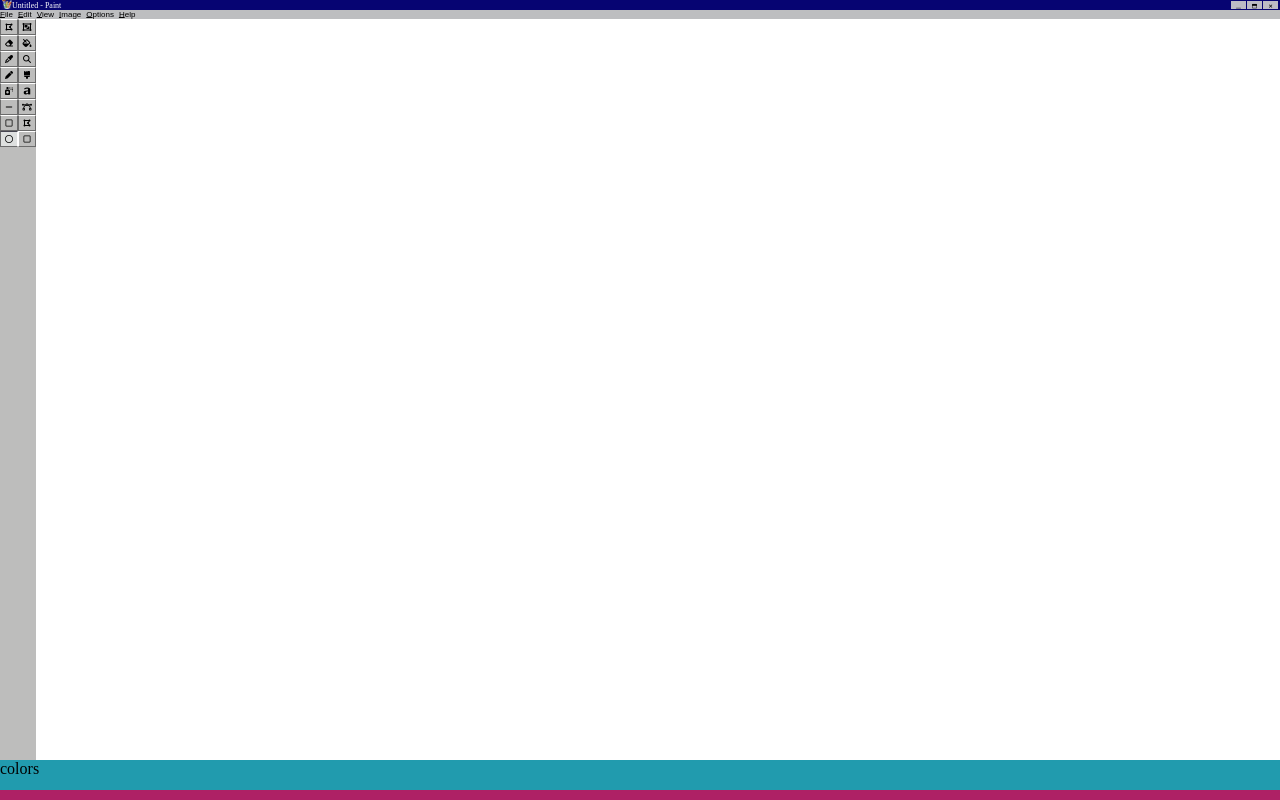
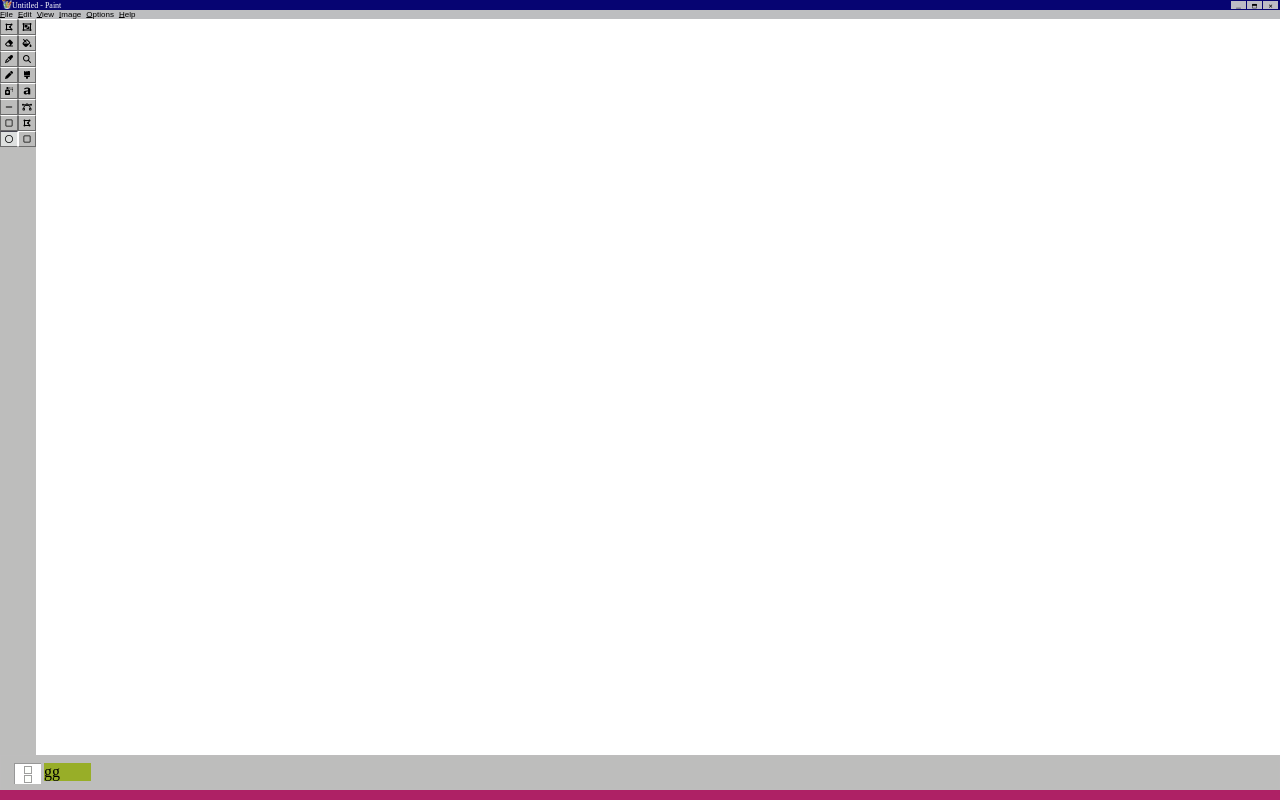
Before and after one commit to johannamahecha2023/LayoutPaintCSS, a plain HTML site: page index.html in a window 1280 px wide. Drawn offline with Linux system fonts and the light colour scheme.

Commit message:
Se inica la cuarta fila del contenedor, se aplica un grid y a los cuadros de colores se maneja con flex

```diff
--- a/css/layout.css
+++ b/css/layout.css
@@ -3,7 +3,7 @@
     height: 100vh;
     background: #ffffff;
     display: grid;
-    grid-template-rows: 10px 9px auto 30px 10px;
+    grid-template-rows: 10px 9px auto 35px 10px;
     grid-template-areas:
         "untitled"
         "file"
@@ -307,9 +307,50 @@
 }
 
 .colors {
-    background: #219bae;
+    background: #BDBDBC;
+    border: 1px solid  #bebdbd ;
+    display: grid;
     grid-area: colors;
+    grid-template: 40px/40px 50px;
+    grid-template-areas:
+    "palettetwo palettemultiple" ;
 }
+
+.palettetwo{
+    background-color: #ffffff;
+    grid-area: palettetwo;
+    flex-direction:column;
+    justify-content: center;
+    align-items: center;
+    margin-top: 7px;
+    margin-left: 13px;
+    margin-bottom: 12px;
+    display: flex;
+    border-left: 1px solid #979797;
+    border-top: 1px solid #979797;
+    gap: 1px;
+
+}
+.seleccion1,.seleccion2{
+    font-size: 27px;
+    background: #FDFFFC;
+    width: 8px;
+    height: 8px;
+    border-left:1px solid #9E9E9D;
+    border-top:1px solid #9E9E9D;
+    border-bottom:0.1px solid #9E9E9D;
+    border-right:0.1px solid #9E9E9D;
+
+}
+
+.palettemultiple{
+   margin-top: 7px;
+   margin-left: 3px;
+   margin-bottom: 8px;
+   background:#98ae28;
+   grid-area: palettemultiple;
+}
+
 .elipse {
     background: #ae2165;
     grid-area: elipse;
--- a/index.html
+++ b/index.html
@@ -58,7 +58,46 @@
         <div class="pizarra"></div>
       </div>
 
-      <div class="colors">colors</div>
+      <div class="colors">
+        <div class="palettetwo">
+          <div class="seleccion1"></div>
+          <div class="seleccion2"></div>
+        </div>
+        <div>
+          <div class="palettemultiple">
+            <div>gg</div>
+            <div></div>
+            <div></div>
+            <div></div>
+            <div></div>
+            <div></div>
+            <div></div>
+            <div></div>
+            <div></div>
+            <div></div>
+            <div></div>
+            <div></div>
+            <div></div>
+            <div></div>
+          </div>
+          <div>
+            <div></div>
+            <div></div>
+            <div></div>
+            <div></div>
+            <div></div>
+            <div></div>
+            <div></div>
+            <div></div>
+            <div></div>
+            <div></div>
+            <div></div>
+            <div></div>
+            <div></div>
+            <div></div>
+          </div>
+        </div>
+      </div>
       <div class="elipse"></div>
     </div>
   </body>
```
